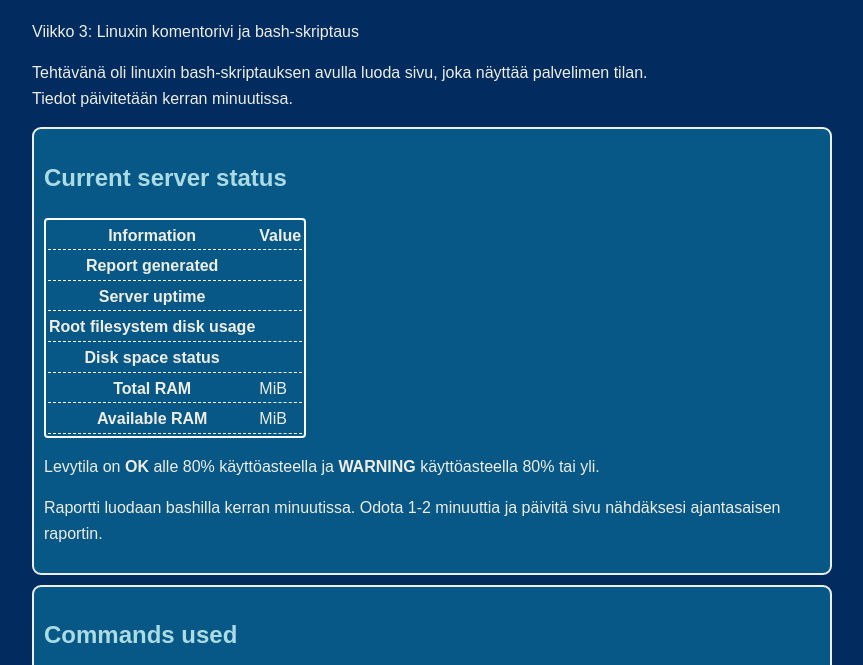
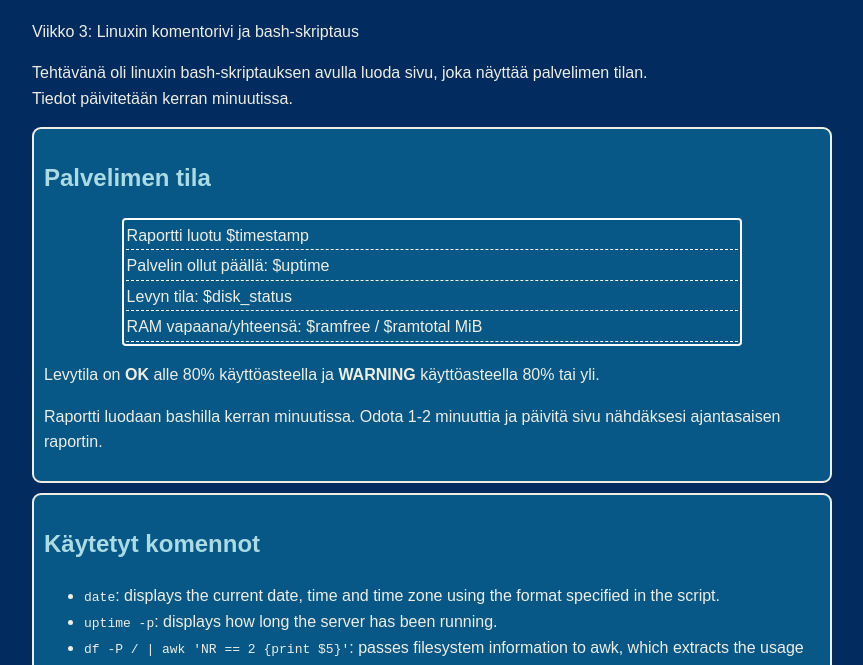
Before and after one commit to nikoolio/linuxAdmin, a plain HTML site: page viikko3/index.html in a window 1280 px wide. Shown: the part 94-759 px from the top of the page, without its empty margins (208-1071 px from the left). Drawn offline with Linux system fonts and the light colour scheme.

Commit message:
Päivitysket skriptiin css-tiedostoon ja index.html

```diff
--- a/styles/styles.css
+++ b/styles/styles.css
@@ -44,6 +44,10 @@ pre {
 }
 
 table {
+    width: 80%;
+    margin-left:auto;
+    margin-right:auto;
+    text-align:left;
     border: 2px solid white;
     border-radius: 4px;
 }
@@ -51,3 +55,8 @@ table {
 th, td{
     border-bottom: 1px dashed white;
 }
+
+th.last, td.last
+{
+    border: none;
+}
--- a/viikko3/index.html
+++ b/viikko3/index.html
@@ -12,42 +12,22 @@
         <p>Tehtävänä oli linuxin bash-skriptauksen avulla luoda sivu, joka näyttää palvelimen tilan.<br/>Tiedot päivitetään kerran minuutissa.</p>
 
     <div class="textDiv">
-        <h2>Current server status</h2>
+        <h2>Palvelimen tila</h2>
 
         <div class="table-container">
             <table>
-                <thead>
                     <tr>
-                        <th scope="col">Information</th>
-                        <th scope="col">Value</th>
-                    </tr>
-                </thead>
-                <tbody>
-                    <tr>
-                        <th scope="row">Report generated</th>
-                        <td></td>
+                        <td>Raportti luotu $timestamp</td>
                     </tr>
                     <tr>
-                        <th scope="row">Server uptime</th>
-                        <td></td>
+                        <td>Palvelin ollut päällä: $uptime</td>
                     </tr>
                     <tr>
-                        <th scope="row">Root filesystem disk usage</th>
-                        <td></td>
+                        <td>Levyn tila: $disk_status</td>
                     </tr>
                     <tr>
-                        <th scope="row">Disk space status</th>
-                        <td></td>
+                        <td> RAM vapaana/yhteensä: $ramfree / $ramtotal MiB</td>
                     </tr>
-                    <tr>
-                        <th scope="row">Total RAM</th>
-                        <td> MiB</td>
-                    </tr>
-                    <tr>
-                        <th scope="row">Available RAM</th>
-                        <td> MiB</td>
-                    </tr>
-                </tbody>
             </table>
         </div>
 
@@ -62,7 +42,7 @@
     </div>
 
     <div class="textDiv">
-        <h2>Commands used</h2>
+        <h2>Käytetyt komennot</h2>
         <ul>
             <li>
                 <code>date</code>:
```
Also changed, not shown: 1 other file.
